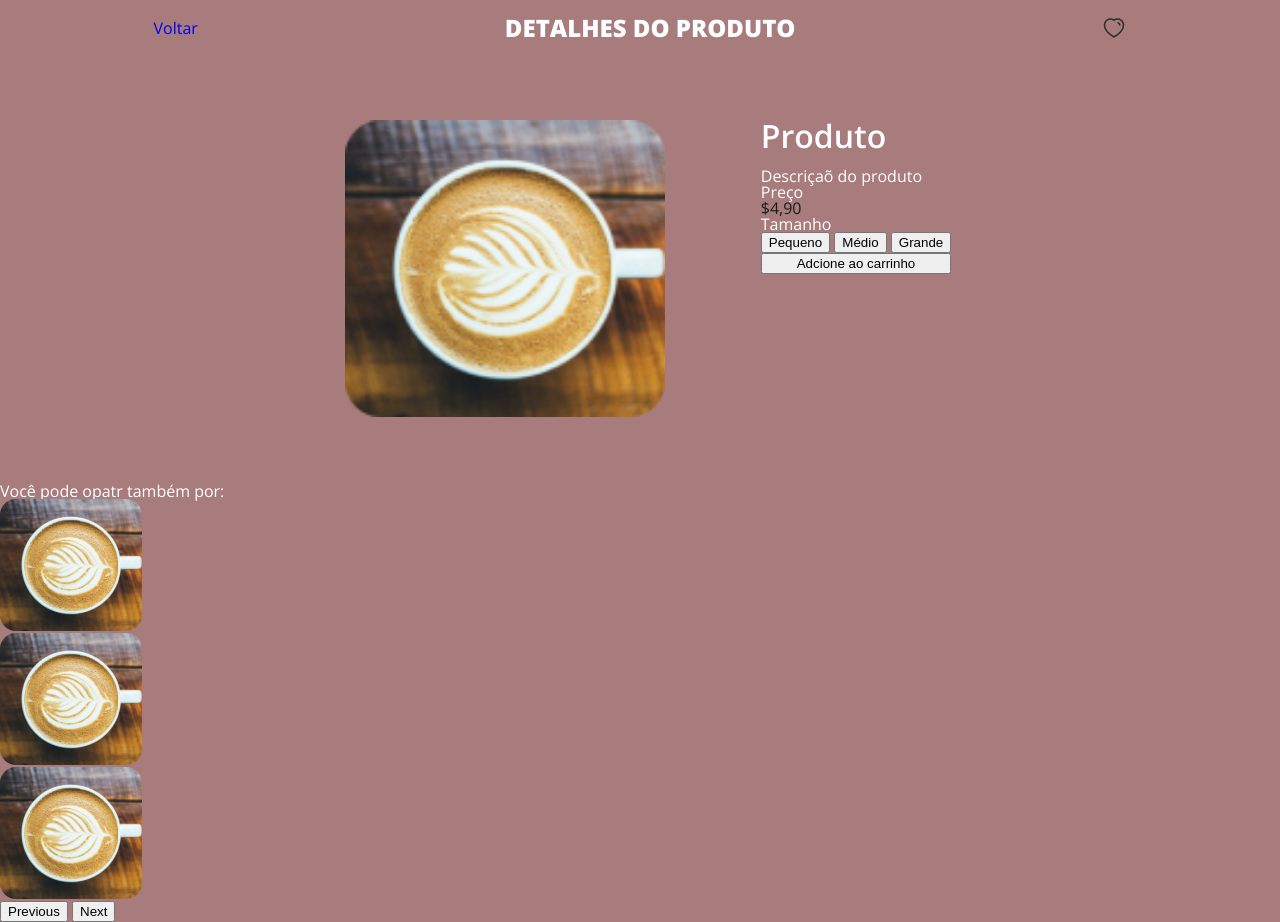
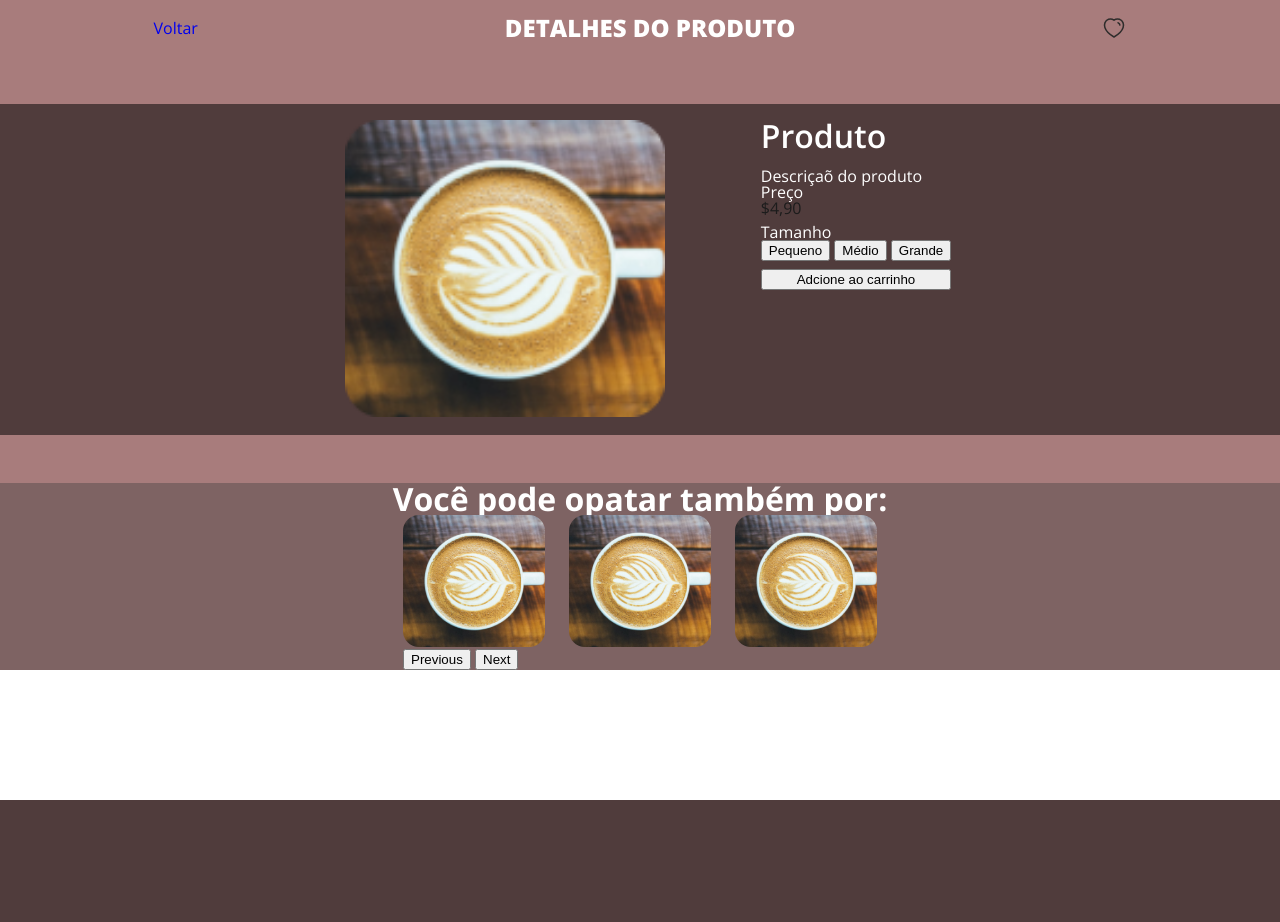
Before and after one commit to FelpsSantosx/Cappucino, a PHP site: page /produto.html in a window 1280 px wide. After the commit the page ends 800 px from the top, so only its background shows below. Run offline with PHP 8.4, Linux system fonts and the light colour scheme; some libraries are stand-ins or nearby versions.

Commit message:
produto commit

```diff
--- a/componentes_css/telaProduto/sobreProduto.css
+++ b/componentes_css/telaProduto/sobreProduto.css
@@ -1,4 +1,5 @@
 .box__sobreProduto {
+    background-color: var(--second-color);
     display: flex;
     flex-direction: row;
     justify-content: center;
@@ -18,6 +19,7 @@
 .produto__compre {
     display: flex;
     flex-direction: column;
+    gap: .5rem;
 }
 
 .produto__compre h2 {
@@ -30,3 +32,22 @@
     font-size: 1rem;
     font-weight: 400;
 }
+
+.carrosel__outrosProdutos {
+    display: flex;
+    flex-direction: column;
+    align-items: center;
+    background-color: var(--third-color);
+}
+
+.carrosel__outrosProdutos h1 {
+    font-size: 2rem;
+    font-weight: 700;
+    font-family: var(--font);
+}
+
+.carousel-inner {
+    display: flex !important;
+    flex-direction: row IM !important;
+    gap: 1.5rem !important;
+}
--- a/produto.html
+++ b/produto.html
@@ -52,9 +52,9 @@
 
       </div>
 
-      <div>
+      <div class="carrosel__outrosProdutos">
 
-        <h1>Você pode opatr também por:</h1>
+        <h1>Você pode opatar também por:</h1>
 
         <div id="carouselExample" class="carousel slide">
           <div class="carousel-inner">
```
